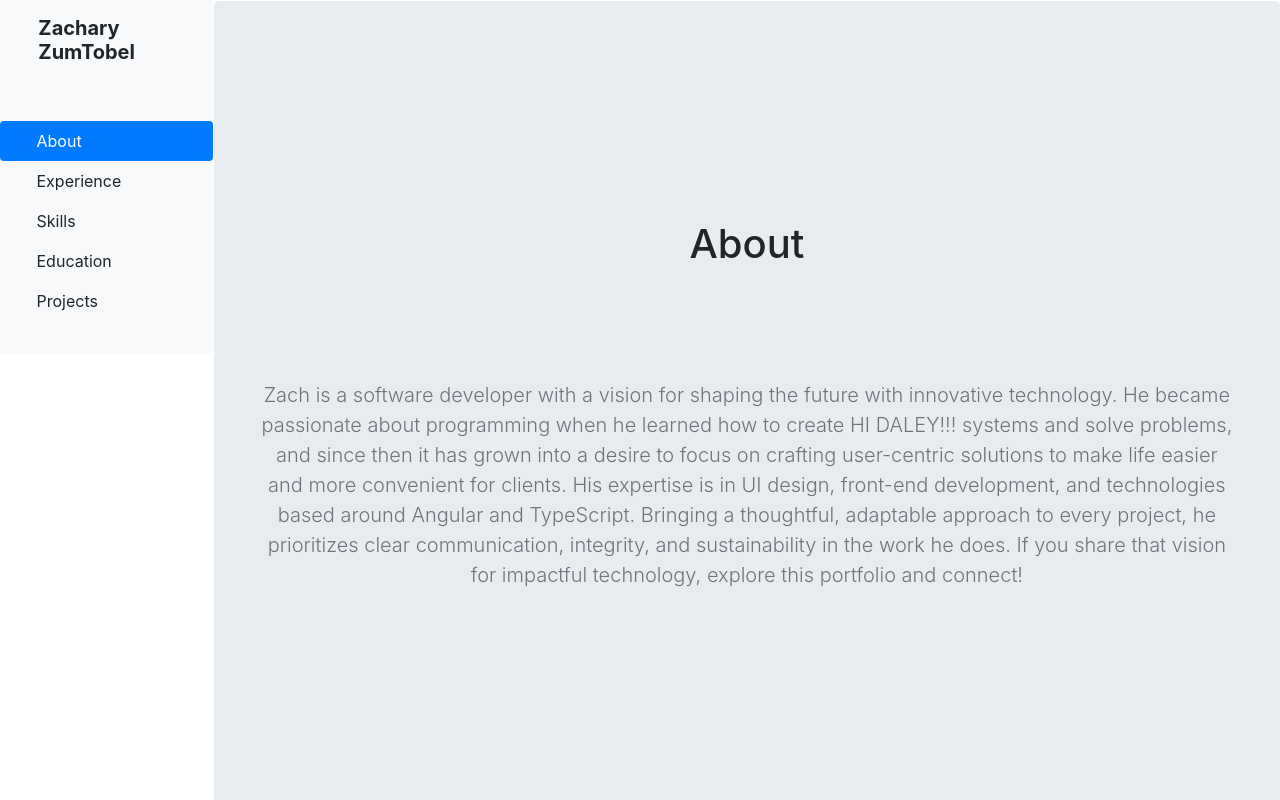
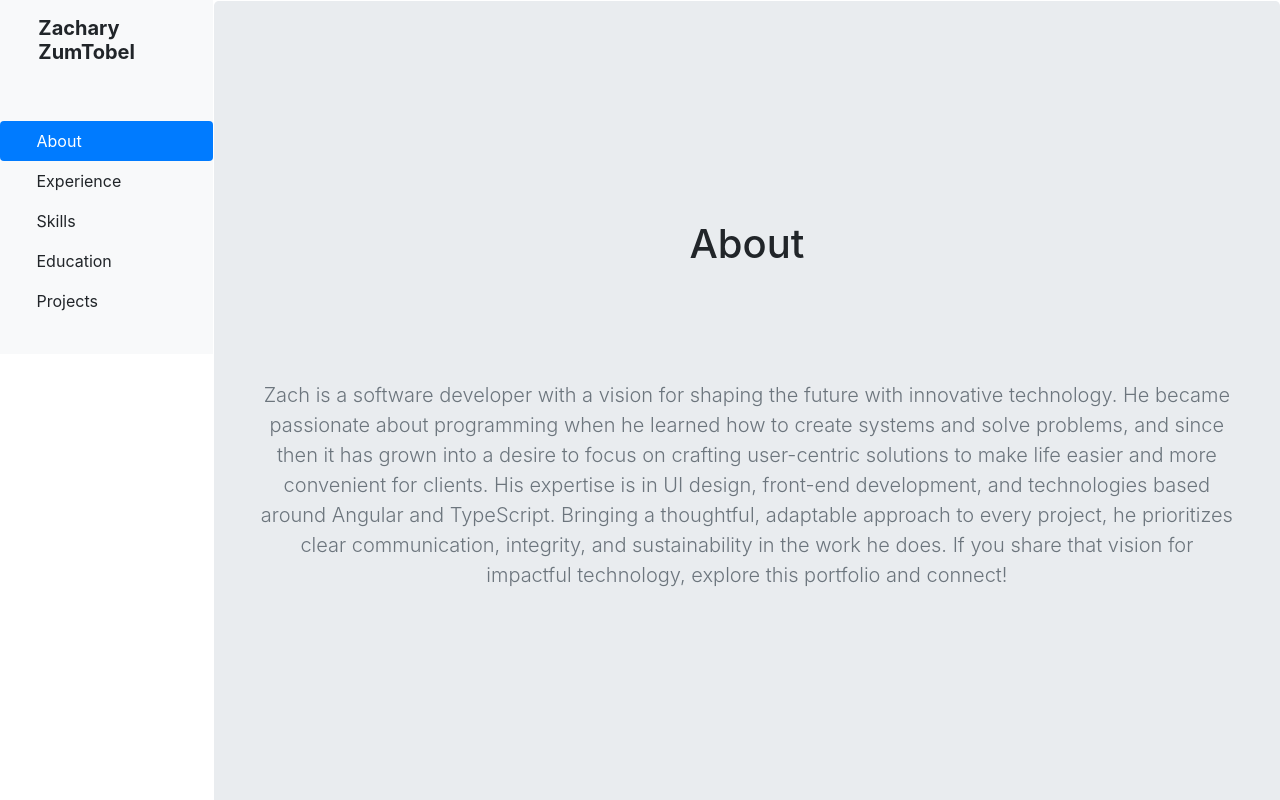
Before and after one commit to ZachJZ/Portfolio, an Angular app: page /home in a window 1280 px wide. Shown: the top 800 px of the page. Built offline with nearby package versions, Linux system fonts and the light colour scheme.

Commit message:
removed her name

```diff
--- a/src/app/home-page/home-page.component.html
+++ b/src/app/home-page/home-page.component.html
@@ -3,7 +3,7 @@
     <div></div>
     <h1 class="jumbotron-heading" >About</h1>
     <p style="white-space: pre-line;" class="lead text-muted">Zach is a software developer with a vision for shaping the future with innovative technology.
-        He became passionate about programming when he learned how to create HI DALEY!!! systems and solve problems, and since then it has grown into a desire to
+        He became passionate about programming when he learned how to create systems and solve problems, and since then it has grown into a desire to
         focus on crafting user-centric solutions to make life easier and more convenient for clients. His expertise is in UI design, front-end development, and
         technologies based around Angular and TypeScript. Bringing a thoughtful, adaptable approach to every project, he prioritizes clear
         communication, integrity, and sustainability in the work he does. If you share that vision for impactful technology, explore this portfolio and connect!
```
